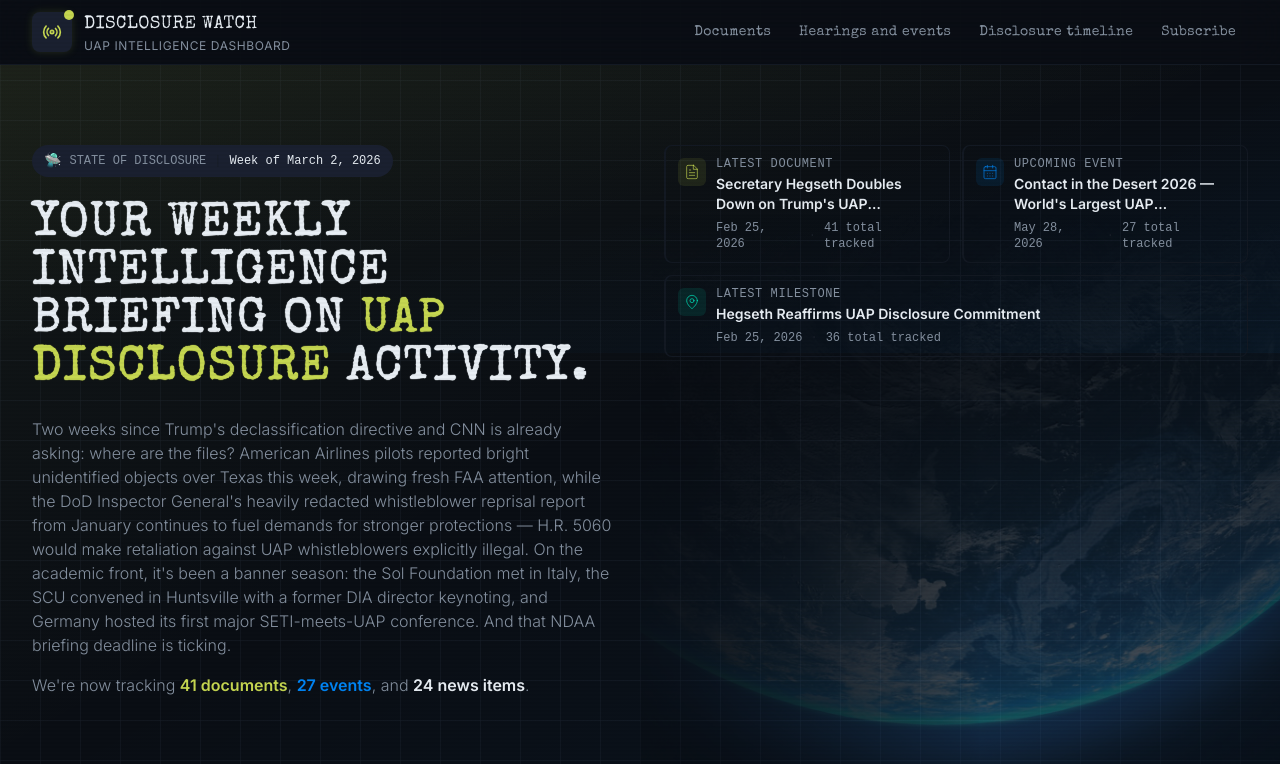
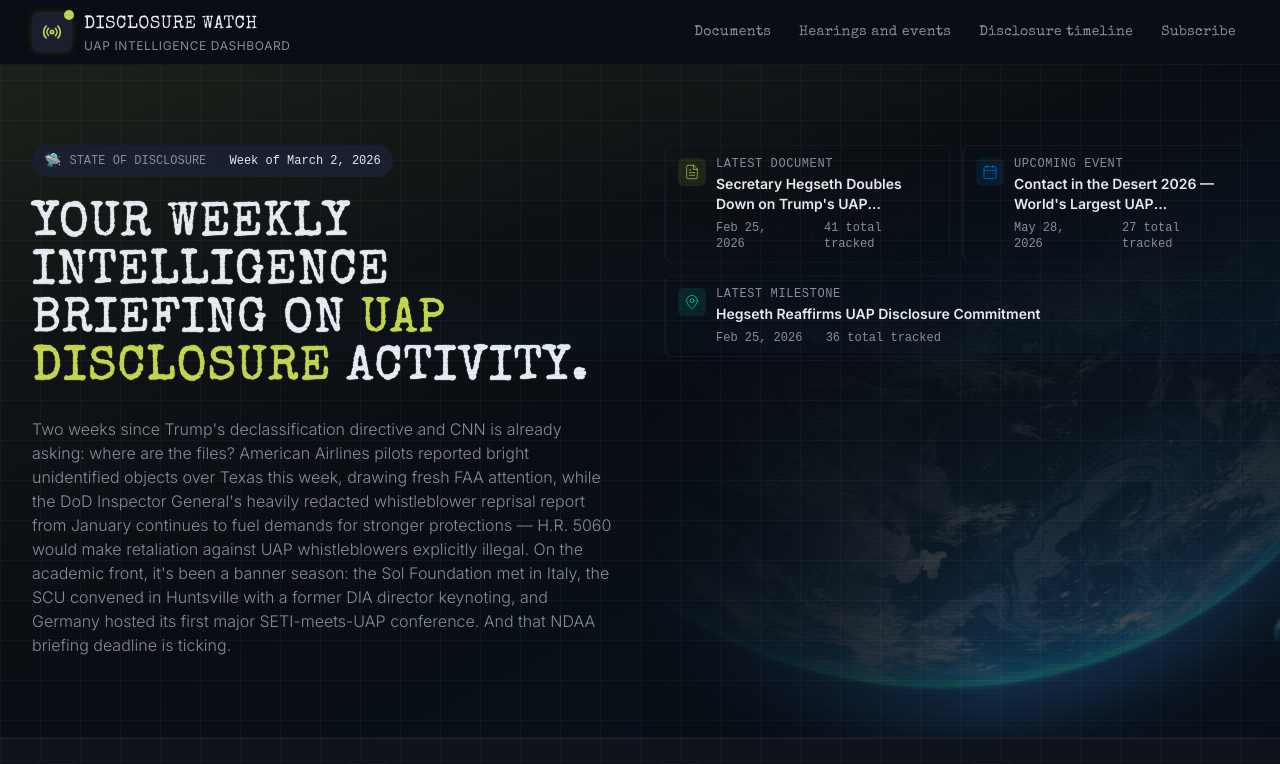
Before and after one commit to pazonada/disclosure-watch, a Next.js app: page / in a window 1280 px wide. Shown: the top 764 px of the page. Built offline with nearby package versions, Linux system fonts and the light colour scheme.

Commit message:
Remove tracking stats paragraph from homepage hero

```diff
--- a/app/page.tsx
+++ b/app/page.tsx
@@ -88,12 +88,8 @@ export default function HomePage() {
                 {weeklySummary.summary}
               </p>
 
-              <p className="mt-4 text-sm text-muted-foreground leading-relaxed lg:text-base font-light">
-                We&apos;re now tracking{" "}
-                <span className="text-lime font-semibold">{officialDocs.length} documents</span>,{" "}
-                <span className="text-blue font-semibold">{upcomingEvents.length + pastEvents.length} events</span>, and{" "}
-                <span className="text-foreground font-semibold">{newsItems.length} news items</span>.
-              </p>
+
+
             </div>
 
             {/* Right column — Quick stat cards */}
```
